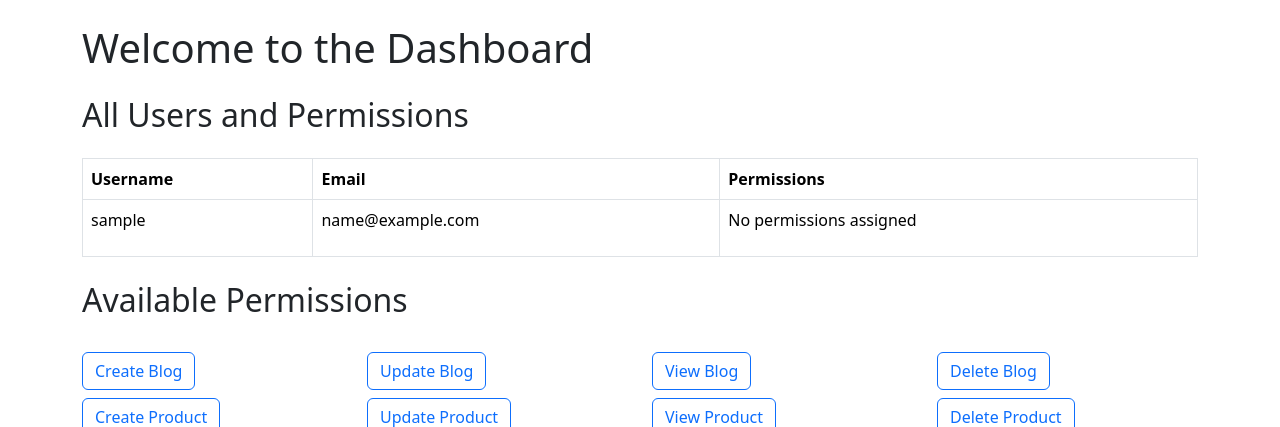
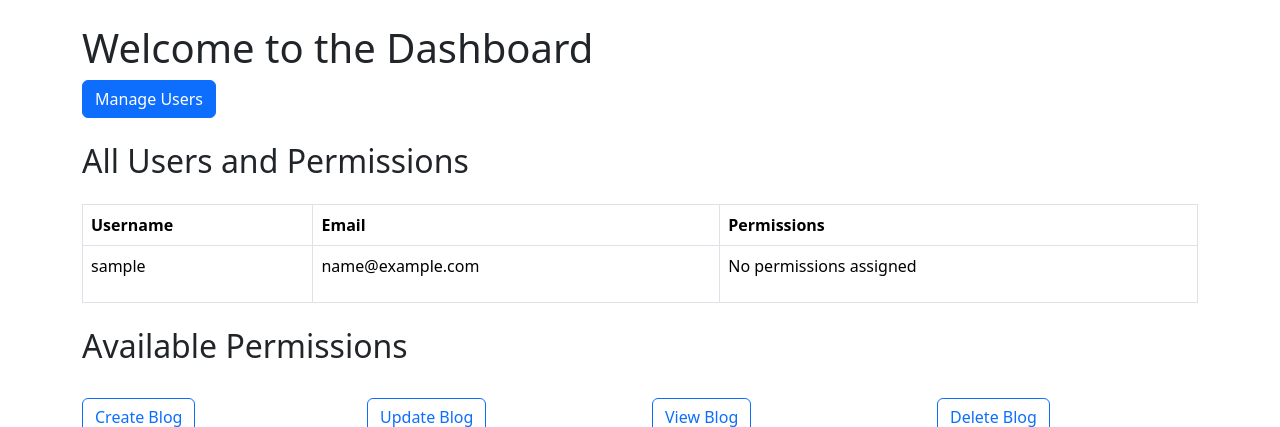
Before and after one commit to Fotsingboris/django_permissions, a Django app: page /en/dashboard/ in a window 1280 px wide. Shown: the part 56-483 px from the top of the page. Run offline with Django 5.2, Linux system fonts and the light colour scheme; the visitor is signed in with stand-in values (Sample User, id 1); data comes from the database, SQL or seed files in the repository; some libraries are stand-ins or nearby versions.

Commit message:
fix: add teh button to create users

```diff
--- a/templates/core/dashboard.html
+++ b/templates/core/dashboard.html
@@ -7,6 +7,8 @@
     <h1>{% trans "Welcome to the Dashboard" %}</h1>
 
     {% if user.is_superuser %}
+
+        <a href="{% url 'user_management' %}" class="btn btn-primary">Manage Users</a>
         <!-- Admin View -->
         <h2 class="my-4">{% trans "All Users and Permissions" %}</h2>
         <table class="table table-bordered">
--- a/templates/core/user_management.html
+++ b/templates/core/user_management.html
@@ -1,6 +1,7 @@
 {% extends "core/base.html" %}
+{% load i18n %}
+
 {% block title %}{% trans "User Management" %}{% endblock %}
-{% load i18n %}
 {% block content %}
     <div class="container">
         <h2 class="my-4">{% trans "Create New User and Assign Permissions" %}</h2>
```
